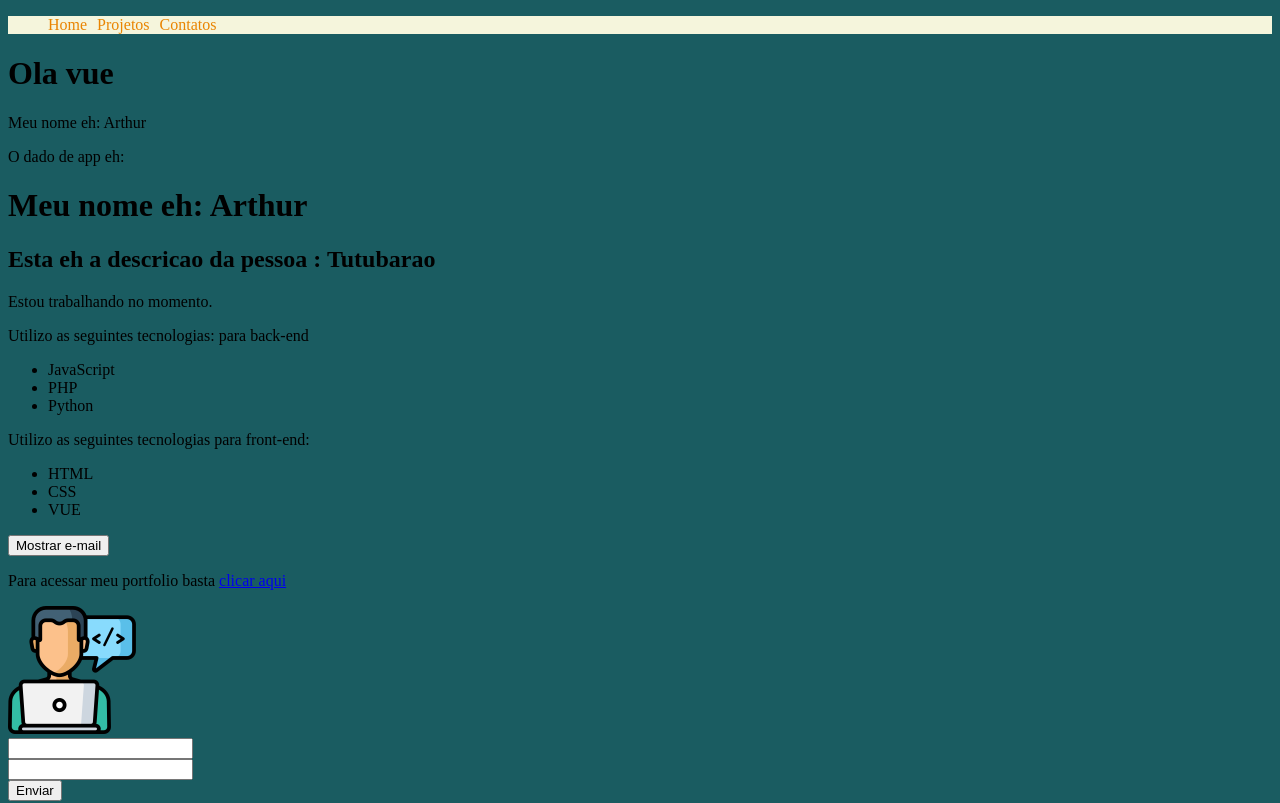
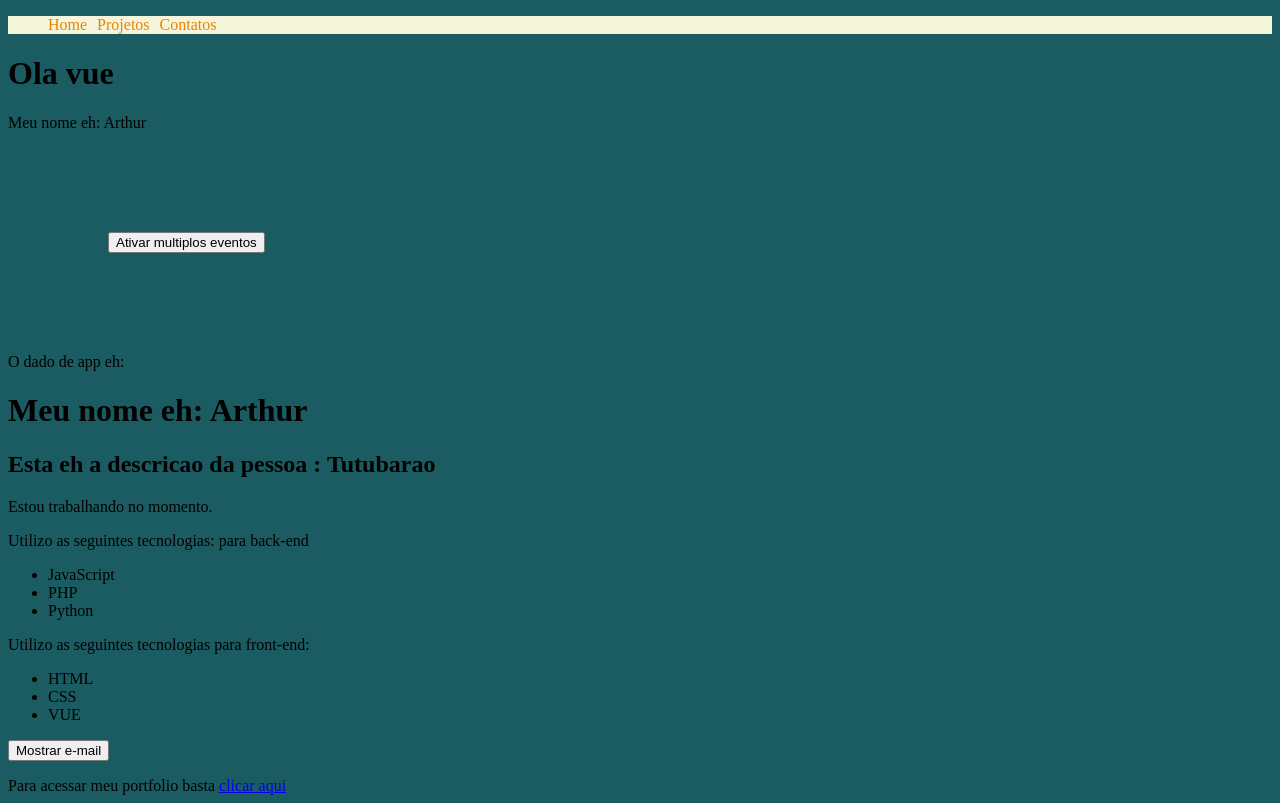
Before and after one commit to Galdinowski/Aprendendo-vue, a Vue app in the folder 2_projeto_vue/: page / in a window 1280 px wide. Shown: the top 803 px of the page. Built offline with nearby package versions, Linux system fonts and the light colour scheme.

Commit message:
Usando MultiplosEventos

```diff
--- /dev/null
+++ b/2_projeto_vue/src/components/MultiplosEventos.vue
@@ -0,0 +1,45 @@
+<template>
+    <div>
+
+        <button @click="primeiro(txt1,$event); segundo(txt2,$event)">Ativar multiplos eventos</button>
+        <p>{{ multiplos_eventos }}</p>
+
+    </div>
+</template>
+
+<script>
+ export default{
+    name: 'MultiplosEventos',
+
+ data(){
+    return{
+        multiplos_eventos: "",
+        txt1: "Primeiro Evento",
+        txt2: "Segundo Evento"
+
+    }
+ },
+
+ methods:{
+
+    primeiro(txt,e){
+        this.multiplos_eventos = txt;
+    },
+
+    segundo(txt,e)
+    {
+        setTimeout(()=> this.multiplos_eventos =txt,500)
+
+    }
+
+ }
+
+ }
+
+</script>
+
+<style scoped>
+    div{
+        margin: 100px;
+    }
+</style>
--- a/2_projeto_vue/src/components/PrimeiroComponente.vue
+++ b/2_projeto_vue/src/components/PrimeiroComponente.vue
@@ -2,14 +2,23 @@
     <div>
         <h1>Ola vue</h1>
         <p>Meu nome eh: {{ name }}</p>
+        <MultiplosEventos/>
     </div>
 
 </template>
 
 <script>
+import MultiplosEventos from './MultiplosEventos.vue';
+
     export default{
 
         name:'PrimeiroComponente',
+        components: {
+
+                MultiplosEventos
+
+        },
+
         data()
         {
             return {
```
